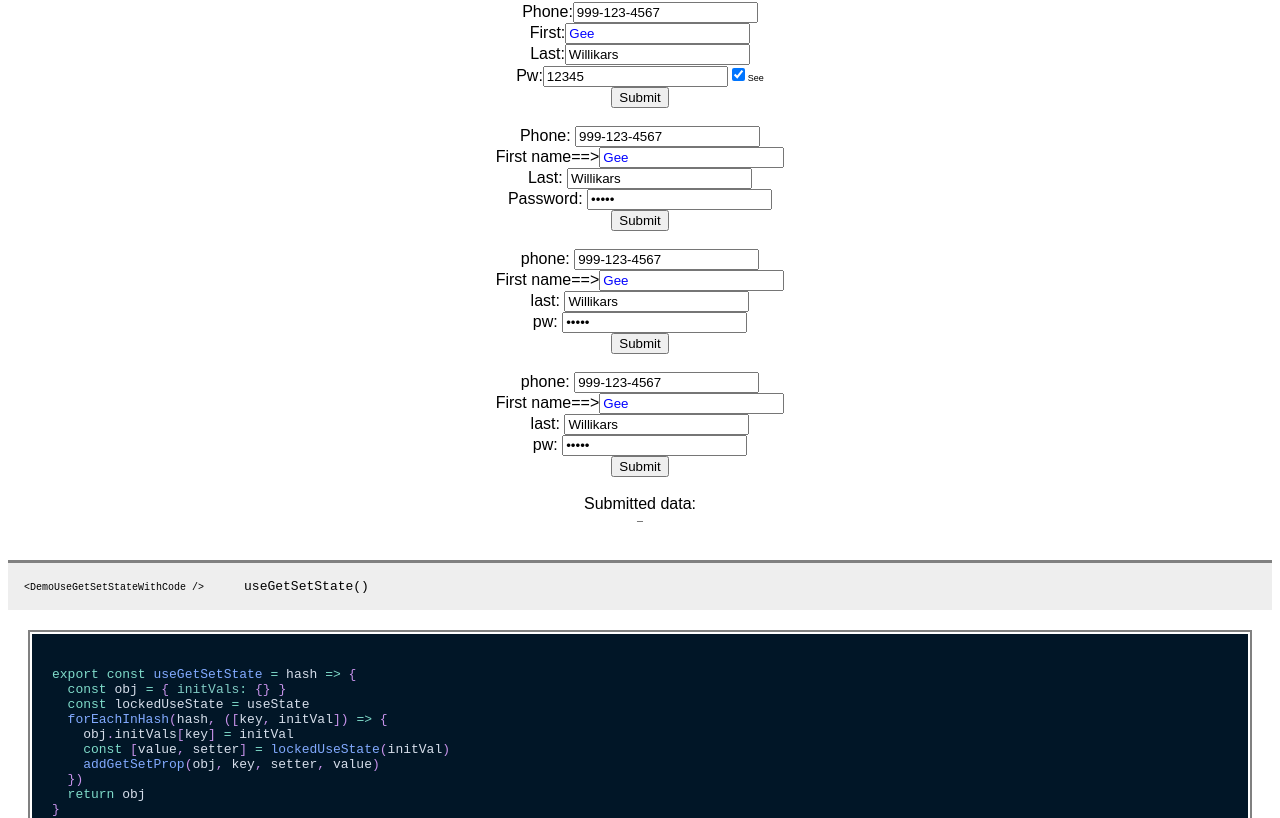
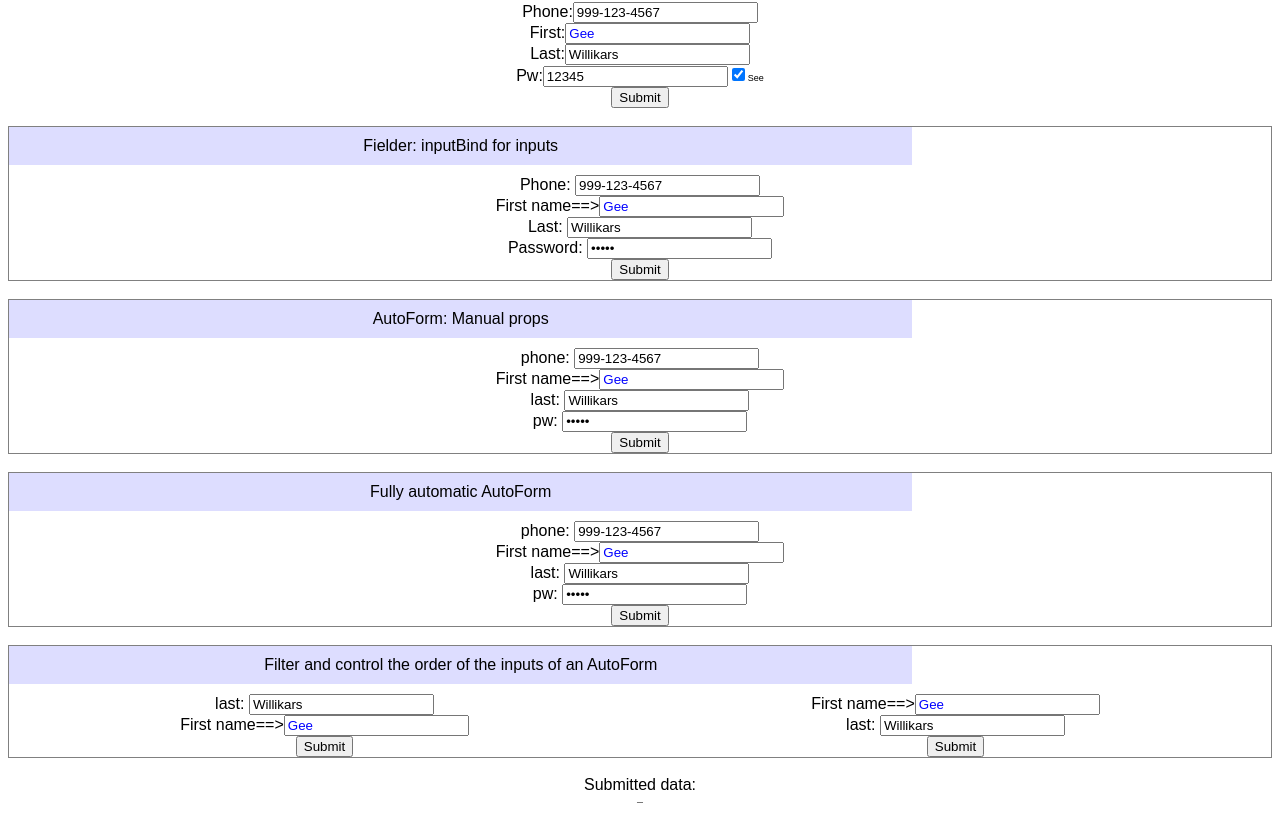
Before and after one commit to kenlane33/react-use-get-set, a React (Create React App) app: page / in a window 1280 px wide. Shown: the part 314-1132 px from the top of the page. Built offline with nearby package versions, Linux system fonts and the light colour scheme.

Commit message:
Specify which fields & their order in AutoForm

```diff
--- a/src/components/AutoForm.js
+++ b/src/components/AutoForm.js
@@ -1,4 +1,5 @@
 import React from "react"
+import { ensureArr } from '../helpers/iterators'
 //-------------------------------------o
 export const Fielder = ({label, name, inputs, onChange, ...rest}) => (
   <div>
@@ -11,7 +12,7 @@ export const Fielder = ({label, name, inputs, onChange, ...rest}) => (
 //-------------------------------------o
 export const AutoForm = ({fields, bindForm, inputBinds}) => (
   <form {...bindForm}>
-    {Object.keys(fields).map( k => (
+    {ensureArr(fields, Object.keys(inputBinds)).map( k => (
       <Fielder key={k} label={k+': '} {...inputBinds[k]} />
     ))}
     <input type="submit" value="Submit" />
--- a/src/demos/DemoUseEzForm.js
+++ b/src/demos/DemoUseEzForm.js
@@ -22,11 +22,20 @@ export const DemoUseEzForm = () => {
     }
   )
   const {inputs, doChange, doSubmit, inputBinds, bindForm} = ezForm
+  // console.log( ezForm )
+
+  const FormHeader = ({txt}) => (
+    <div style={{padding:10, backgroundColor:'#ddf', width:'70%', marginBottom:10}}>
+      {txt}
+    </div>
+  )
+
   //-------------------------------------o
   return (
     <div>
       <DemoHeader demoTxt='DemoUseEzForm' useTxt='useEzForm()' />
       {/* ------------------------------------------ */}
+      {/* <FormBox txt="Manual form and mixed inputBind and manual inputs"> */}
         <form onSubmit={doSubmit}>
 
           <label> Phone:
@@ -60,8 +69,11 @@ export const DemoUseEzForm = () => {
           <input type="submit" value="Submit" />
 
         </form>
+      {/* </FormBox> */}
       <br />
       {/* ------------------------------------------ */}
+      <div style={{border:'1px solid grey'}}>
+        <FormHeader txt="Fielder: inputBind for inputs"/>
         <form onSubmit={doSubmit}>
           <Fielder label='Phone: ' {...inputBinds.phone} />
           <Fielder label='OVERRIDDEN_BY_BIND' {...inputBinds.first} />
@@ -69,14 +81,35 @@ export const DemoUseEzForm = () => {
           <Fielder label='Password: ' {...inputBinds.pw} type='password'/>
           <input type="submit" value="Submit" />
         </form>
+      </div>
       <br />
       {/* ------------------------------------------ */}
-      {/* <AutoForm fields={initVals} inputs={inputs} onChange={doChange}/> */}
+      <div style={{border:'1px solid grey'}}>
+        <FormHeader txt="AutoForm: Manual props" />
         <AutoForm fields={initVals} inputBinds={inputBinds} bindForm={bindForm}/>
+      </div>
       <br />
       {/* ------------------------------------------ */}
-      <AutoForm fields={initVals} {...ezForm} />
+      <div style={{border:'1px solid grey'}}>
+        <FormHeader txt="Fully automatic AutoForm" />
+        <AutoForm {...ezForm} />
+        </div>
       <br />
+      {/* ------------------------------------------ */}
+      <div style={{border:'1px solid grey'}}>
+        <FormHeader txt="Filter and control the order of the inputs of an AutoForm" />
+        <div style={{display:'flex'}}>
+          <div style={{flex:1}}>
+            <AutoForm fields={['last','first']} {...ezForm} />
+          </div>
+          <div style={{flex:1}}>
+            <AutoForm fields={['first','last']} {...ezForm} />
+          </div>
+          <br />
+        </div>
+        </div>
+      <br />
+      {/* ------------------------------------------ */}
       <div>Submitted data:</div>
       <pre style={{margin:0, fontSize:10}}>
         {submittedTxt && submittedTxt.split(',').join(',\n')}
--- a/src/helpers/iterators.js
+++ b/src/helpers/iterators.js
@@ -51,7 +51,8 @@ const setArrKV = (arr,i,k,v) => {
   arr[i][k] = v
 }
 //====//////////////////=====================O
-export const ensureArr = (arr) => {
+export const ensureArr = (arr, fallback) => {
+  arr = arr || fallback
   if (Array.isArray( arr )) return arr
   else if (typeof arr  === "object") return Object.keys(arr)
   else return [arr]
```
Lines whose indentation alone changed are shown as unchanged.
